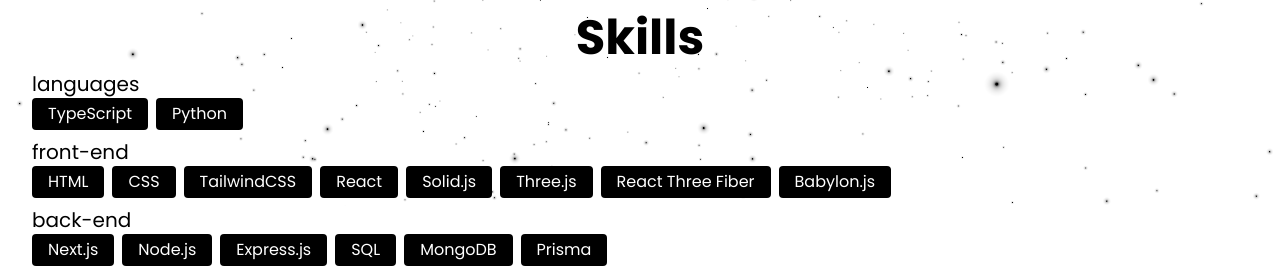
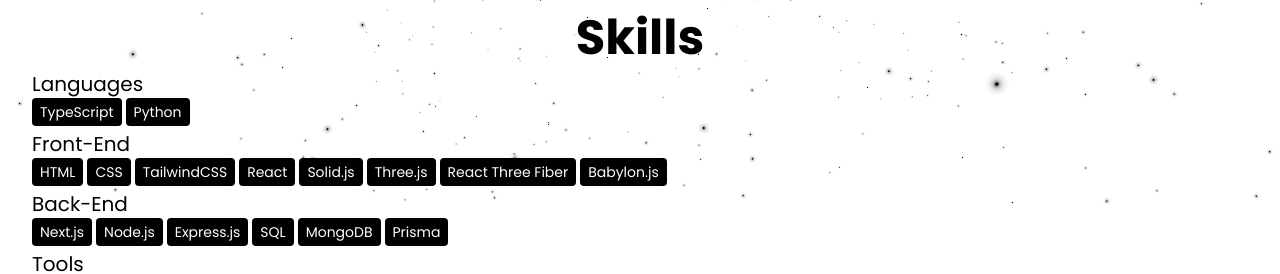
Before and after one commit to KennyStanleyJr/KennyStanleyJr, a Next.js app: page /about in a window 1280 px wide. Shown: the part 594-868 px from the top of the page. Built offline with nearby package versions, Linux system fonts and the light colour scheme.

Commit message:
Made skills smaller

```diff
--- a/src/components/Skills.tsx
+++ b/src/components/Skills.tsx
@@ -20,13 +20,14 @@
 }
 
 function Category({ category, skills }: { category: Category, skills: Skill[] }) {
-    return <><h3 className="mt-2 text-md md:text-lg lg:text-xl">{category}</h3>
-        <div className="flex gap-2 flex-wrap">
+    return <>
+        <h3 className="mt-1 text-md md:text-lg lg:text-xl capitalize">{category}</h3>
+        <div className="flex gap-1 flex-wrap">
             {skills.filter(skill => skill.category === category).map(skill => <Skill key={skill.name} {...skill} />)}
         </div>
     </>
 }
 
 function Skill({ name, icon, category }: Skill) {
-    return <div className="bg-black text-white dark:bg-white dark:text-black rounded px-4 py-1">{name}</div>
+    return <div className="text-xs md:text-sm bg-black text-white dark:bg-white dark:text-black rounded px-2 py-1">{name}</div>
 }
```
